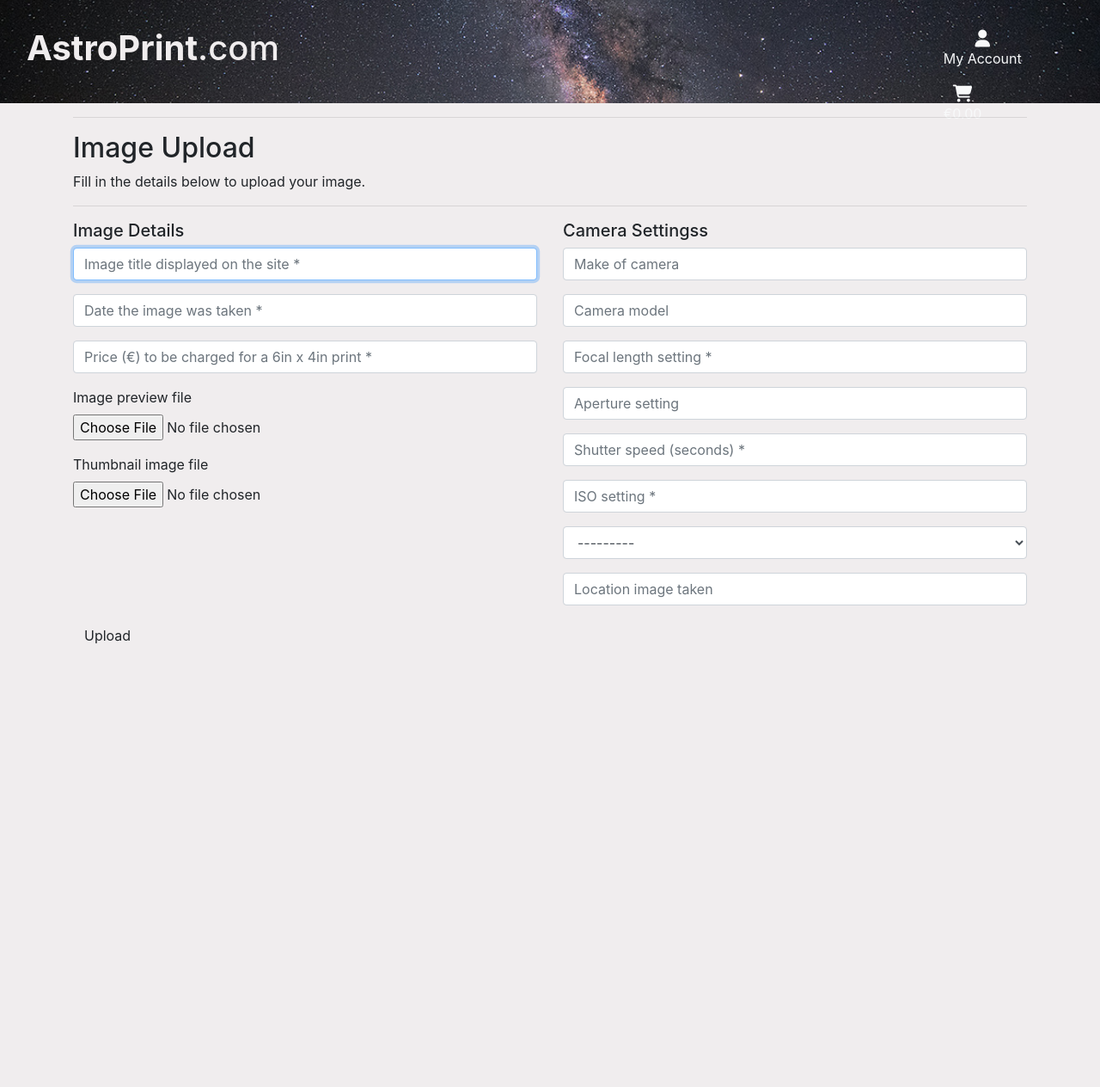
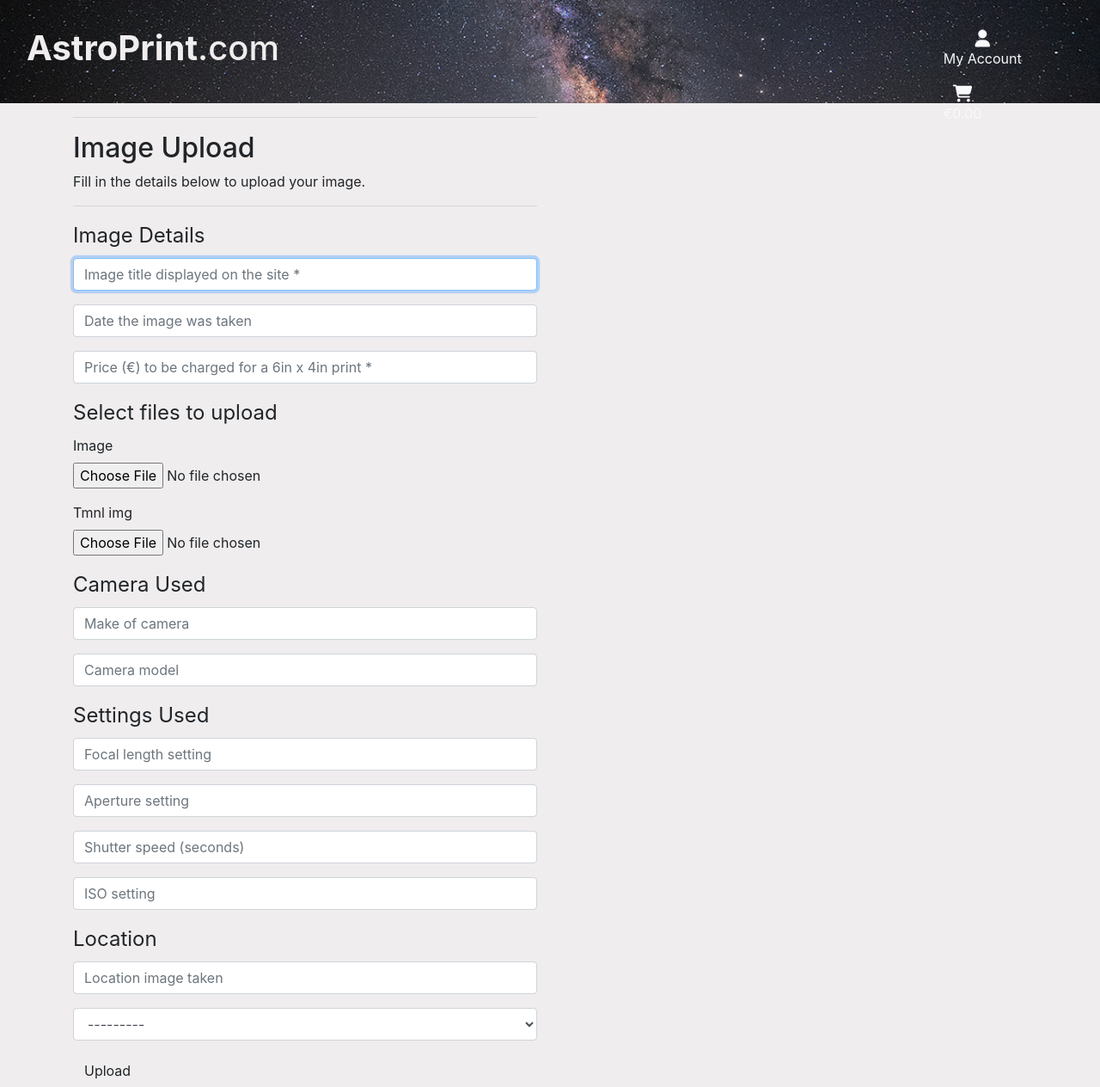
Before and after one commit to seanjcarley/Final_Milestone_Project, a Django app: page /seller_upload/ in a window 1280 px wide. Shown: the whole page at 86% size. Before the commit the page ends 749 px from the top, so only its background shows below. Run offline with Django 3.2, Linux system fonts and the light colour scheme; a user stored in the database is signed in; some libraries are stand-ins or nearby versions.

Commit message:
refined add image functionality

```diff
--- a/images/models.py
+++ b/images/models.py
@@ -2,19 +2,18 @@ from django.db import models
 from django.contrib.auth.models import User
 from django_countries.fields import CountryField
 
+
 # Create your models here.
-
-
 class Image(models.Model):
     image = models.ImageField(null=True, blank=True)
     tmnl_img = models.ImageField(null=True, blank=True)
     img_title = models.CharField(max_length=75, null=False, blank=False)
-    img_taken = models.DateField()
+    img_taken = models.DateField(null=True, blank=True)
     base_price = models.DecimalField(max_digits=6, decimal_places=2)
     user_id = models.OneToOneField(User, on_delete=models.CASCADE)
-    img_status = models.IntegerField()
-    vol_sold = models.IntegerField()
-    img_rating = models.IntegerField(null=False, blank=False)
+    img_status = models.IntegerField(default=0)
+    vol_sold = models.IntegerField(default=0)
+    img_rating = models.IntegerField(null=False, blank=False, default=0)
     img_data_id = models.ForeignKey(
         'Image_Data', to_field='id', on_delete=models.SET_NULL,
         null=True, blank=True
@@ -31,10 +30,10 @@ class Image_Data(models.Model):
 
     make = models.CharField(max_length=50, null=True, blank=True)
     model = models.CharField(max_length=50, null=True, blank=True)
-    focal_length = models.IntegerField()
+    focal_length = models.IntegerField(null=True, blank=True)
     aperture = models.CharField(max_length=10, null=True, blank=True)
-    shutter_speed_sec = models.IntegerField()
-    iso = models.IntegerField()
+    shutter_speed_sec = models.IntegerField(null=True, blank=True)
+    iso = models.IntegerField(null=True, blank=True)
     country = CountryField(blank_label='Country', null=True, blank=True)
     city = models.CharField(max_length=50, null=True, blank=True)
 
--- a/seller_upload/forms.py
+++ b/seller_upload/forms.py
@@ -7,31 +7,34 @@ class AddSellerImage(forms.ModelForm):
         model = Image
         fields = (
             'img_title', 'img_taken', 'base_price',
-            'image', 'tmnl_img')
+            'image', 'tmnl_img', 'user_id',)
 
     def __init__(self, *args, **kwargs):
         """ add placeholders, set/remove labels, and set autofocus """
         super().__init__(*args, **kwargs)
+
         placeholders = {
             'img_title': 'Image title displayed on the site',
             'img_taken': 'Date the image was taken',
             'base_price': 'Price (€) to be charged for a 6in x 4in print',
             'image': 'Image preview file',
             'tmnl_img': 'Thumbnail image file',
+            'user_id': '',
         }
 
         self.fields['img_title'].widget.attrs['autofocus'] = True
         for field in self.fields:
-            if field != 'image' and field != 'tmnl_img':
+            if field != 'image' and field != 'tmnl_img' and field != 'user_id':
                 if self.fields[field].required:
                     placeholder = f'{placeholders[field]} *'
                 else:
                     placeholder = placeholders[field]
                 self.fields[field].widget.attrs['placeholder'] = placeholder
                 self.fields[field].label = False
+            elif field == 'image' and field == 'tmnl_img':
+                self.fields[field].label = placeholders[field]
             else:
-                print(placeholders[field])
-                self.fields[field].label = placeholders[field]
+                pass
             self.fields[field].widget.attrs['class'] = ''
 
 
--- /dev/null
+++ b/seller_upload/templates/seller_upload/image_detail.html
@@ -0,0 +1,2 @@
+{{ image }}
+{{ data }}
--- a/seller_upload/templates/seller_upload/upload.html
+++ b/seller_upload/templates/seller_upload/upload.html
@@ -7,7 +7,7 @@
     <div class="overlay"></div>
     <div class="container">
         <div class="row">
-            <div class="col">
+            <div class="col-12 col-lg-6">
                 <hr>
                 <h2>Image Upload</h2>
                 <p>Fill in the details below to upload your image.</p>
@@ -15,19 +15,37 @@
             </div>
         </div>
         <div class="row">
-            <div class="col">
-                <form class="" action="" method="POST" id="">
+            <div class="col-12 col-lg-6">
+                <form class="" action="{% url 'add_image' %}" method="POST" id="upload-form">
                     {% csrf_token %}
-                    <div class="row">
-                        <div class="col-12 col-md-6">
-                            <h5>Image Details</h5>
-                            {{ iform|crispy }}
-                        </div>
-                        <div class="col-12 col-md-6">
-                            <h5>Camera Settingss</h5>
-                            {{ dform|crispy }}
-                        </div>
-                    </div>
+                    <fieldset>
+                        <legend>Image Details</legend>
+                        {{ iform.img_title | as_crispy_field }}
+                        {{ iform.img_taken | as_crispy_field }}
+                        {{ iform.base_price | as_crispy_field }}
+                    </fieldset>
+                    <fieldset>
+                        <legend>Select files to upload</legend>
+                        {{ iform.image | as_crispy_field }}
+                        {{ iform.tmnl_img | as_crispy_field }}
+                    </fieldset>
+                    <fieldset>
+                        <legend>Camera Used</legend>
+                        {{ dform.make | as_crispy_field }}
+                        {{ dform.model | as_crispy_field }}
+                    </fieldset>
+                    <fieldset>
+                        <legend>Settings Used</legend>
+                        {{ dform.focal_length | as_crispy_field }}
+                        {{ dform.aperture | as_crispy_field }}
+                        {{ dform.shutter_speed_sec | as_crispy_field }}
+                        {{ dform.iso | as_crispy_field }}
+                    </fieldset>
+                    <fieldset>
+                        <legend>Location</legend>
+                        {{ dform.city | as_crispy_field	}}
+                        {{ dform.country | as_crispy_field }}
+                    </fieldset>
                     <div class="row">
                         <div class="col">
                             <button class="btn">Upload</button>
--- a/seller_upload/views.py
+++ b/seller_upload/views.py
@@ -1,27 +1,24 @@
-from django.shortcuts import render
-from django.http import HttpResponseRedirect
-from django.forms import formset_factory
-# from django.contrib import messages
+from django.shortcuts import render, redirect, reverse, get_object_or_404
+from django.contrib import messages
 from django.contrib.auth.decorators import login_required
 from .forms import AddSellerImage, AddSellerImageData
+from images.models import Image, Image_Data
+from user_profile.models import UserProfile
 
 
 # Create your views here.
 @login_required
 def add_image(request):
-    ImageFormSet = formset_factory(AddSellerImage)
-    ImageDataFormSet = formset_factory(AddSellerImageData)
-
+    """ handle user adding image to site """
     if request.method == 'POST':
-        iform = ImageFormSet(request.POST, request.FILES, prefix='image')
-        dform = ImageDataFormSet(request.POST, prefix='data')
-
+        username = request.user
         iform_data = {
             'img_title': request.POST['img_title'],
             'img_taken': request.POST['img_taken'],
             'base_price': request.POST['base_price'],
             'image': request.POST['image'],
             'tmnl_img': request.POST['tmnl_img'],
+            'user_id': username,
         }
 
         dform_data = {
@@ -35,12 +32,18 @@ def add_image(request):
             'city': request.POST['city'],
         }
 
-        if iform.is_valid() and dform.is_valid():
-            iform = ImageFormSet(iform_data, prefix='image')
-            dform = ImageDataFormSet(dform_data, prefix='data')
+        iform = AddSellerImage(iform_data)
+        print(iform)
+        dform = AddSellerImageData(dform_data)
+        print(iform.is_valid())
+        if iform.is_valid():
+            image = iform.save()
+            return redirect(reverse('add_image_detail', args=[image.id, dform]))
+        else:
+            messages.error(request, 'Image not uploaded. Please check form.')
     else:
-        iform = ImageFormSet(prefix='image')
-        dform = ImageDataFormSet(prefix='data')
+        iform = AddSellerImage()
+        dform = AddSellerImageData()
 
     template = 'seller_upload/upload.html'
     context = {
@@ -48,3 +51,23 @@ def add_image(request):
         'dform': dform,
     }
     return render(request, template, context)
+
+
+def add_image_detail(request, image_id, dform):
+    data = dform.save()
+    Image.objects.filter(pk=image_id).update(image_data_id=data.id)
+    messages.success(request, 'Image successfully added!')
+
+    return render(request, 'image_detail', image_id)
+
+
+def image_detail(request, image_id):
+    image = get_object_or_404(Image, pk=image_id)
+    data = get_object_or_404(Image_Data, pk=image.img_data_id)
+
+    context = {
+        'image': image,
+        'data': data,
+    }
+
+    return render(request, 'seller_upload/image_detail.html', context)
```
Also changed, not shown: db.sqlite3, images/migrations/0012_auto_20200818_1645.py (added), images/migrations/0013_auto_20200818_1649.py (added), images/migrations/0014_auto_20200818_1741.py (added).
